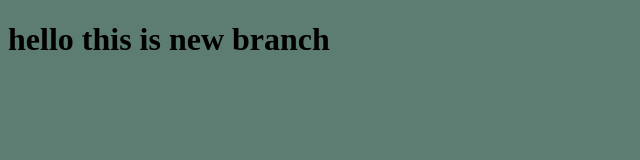
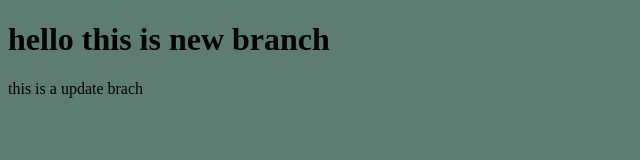
Before and after one commit to anasessam122-lgtm/my-pro, a plain HTML site: page index.html in a window 1280 px wide. Shown: the whole page, without its empty margins (0-640 px from the left). Drawn offline with Linux system fonts and the light colour scheme.

Commit message:
edit html

```diff
--- a/index.html
+++ b/index.html
@@ -8,6 +8,7 @@
   </head>
   <body>
     <h1>hello this is new branch</h1>
+    <p>this is a update brach</p>
     <script src="app.js"></script>
   </body>
 </html>
```
